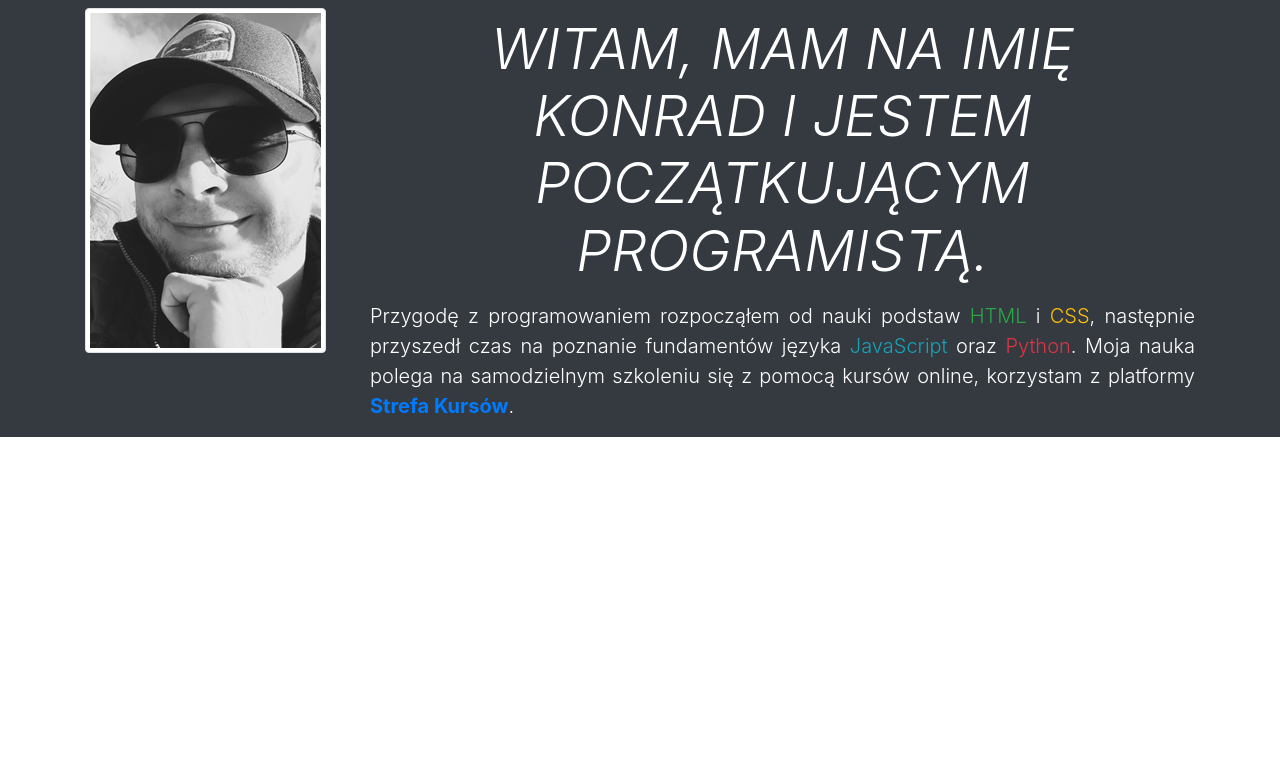
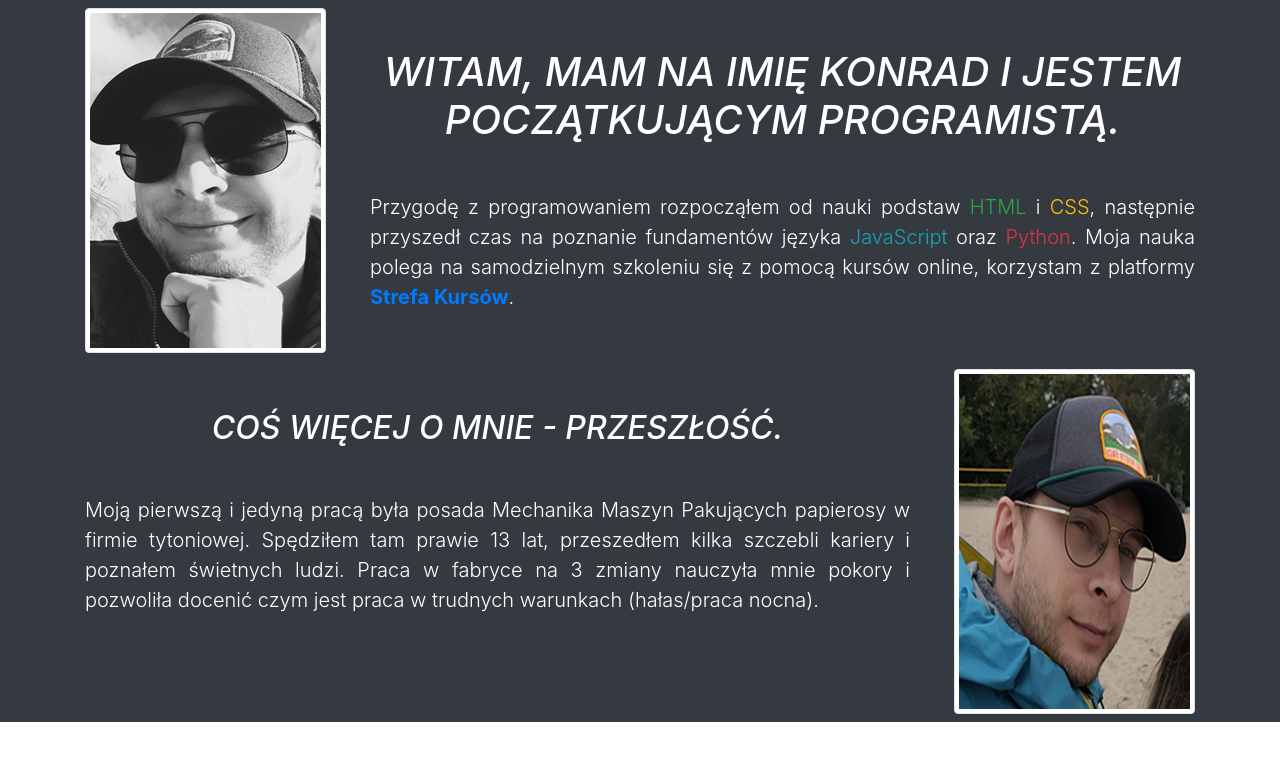
Before and after one commit to Kondzioplus/Portfolio, a plain HTML site: page index.html in a window 1280 px wide. Drawn offline with nearby package versions, Linux system fonts and the light colour scheme.

Commit message:
sekcja O Mnie + drobne poprawki w sekcji TOP

```diff
--- a/index.html
+++ b/index.html
@@ -21,8 +21,23 @@
                     <img class="img-fluid img-thumbnail d-block mx-auto float-md-left my-2 image1" src="images/kondzio.png" alt="Konrad_Kucharski">
                 </div>
                 <div class="col-md-9">
-                    <h1 class="display-4 text-center text-uppercase font-italic mt-3">Witam, mam na imię Konrad i jestem początkującym programistą.</h1>
-                    <p class="text-justify lead mt-3">Przygodę z programowaniem rozpocząłem od nauki podstaw <span class="text-success">HTML</span> i <span class="text-warning">CSS</span>, następnie przyszedł czas na poznanie fundamentów języka <span class="text-info">JavaScript</span> oraz <span class="text-danger">Python</span>. Moja nauka polega na samodzielnym szkoleniu się z pomocą kursów online, korzystam z platformy <a class="font-weight-bold" href="https://strefakursow.pl/">Strefa Kursów</a>.
+                    <h1 class="text-center text-uppercase font-italic mt-5">Witam, mam na imię Konrad i jestem początkującym programistą.</h1>
+                    <p class="text-justify lead mt-5">Przygodę z programowaniem rozpocząłem od nauki podstaw <span class="text-success">HTML</span> i <span class="text-warning">CSS</span>, następnie przyszedł czas na poznanie fundamentów języka <span class="text-info">JavaScript</span> oraz <span class="text-danger">Python</span>. Moja nauka polega na samodzielnym szkoleniu się z pomocą kursów online, korzystam z platformy <a class="font-weight-bold" href="https://strefakursow.pl/">Strefa Kursów</a>.
+                </div>
+            </div>
+        </div>
+    </div>
+
+    <!-- Więcej O Mnie -->
+    <div class="more-about-me bg-dark text-white">
+        <div class="container">
+            <div class="row">
+                <div class="col-md-9">
+                    <h2 class="text-center text-uppercase font-italic mt-5">Coś więcej o mnie - przeszłość.</h2>
+                    <p class="text-justify lead mt-5">Moją pierwszą i jedyną pracą była posada Mechanika Maszyn Pakujących papierosy w firmie tytoniowej. Spędziłem tam prawie 13 lat, przeszedłem kilka szczebli kariery i poznałem świetnych ludzi. Praca w fabryce na 3 zmiany nauczyła mnie pokory i pozwoliła docenić czym jest praca w trudnych warunkach (hałas/praca nocna).</p>
+                </div>
+                <div class="col-md-3">
+                    <img class="img-fluid img-thumbnail d-block mx-auto float-md-right my-2 image2" src="images/kondzio2a.png" alt="Konrad_Kucharski2">
                 </div>
             </div>
         </div>
```
Also changed, not shown: images/kondzio2a.png (added).
